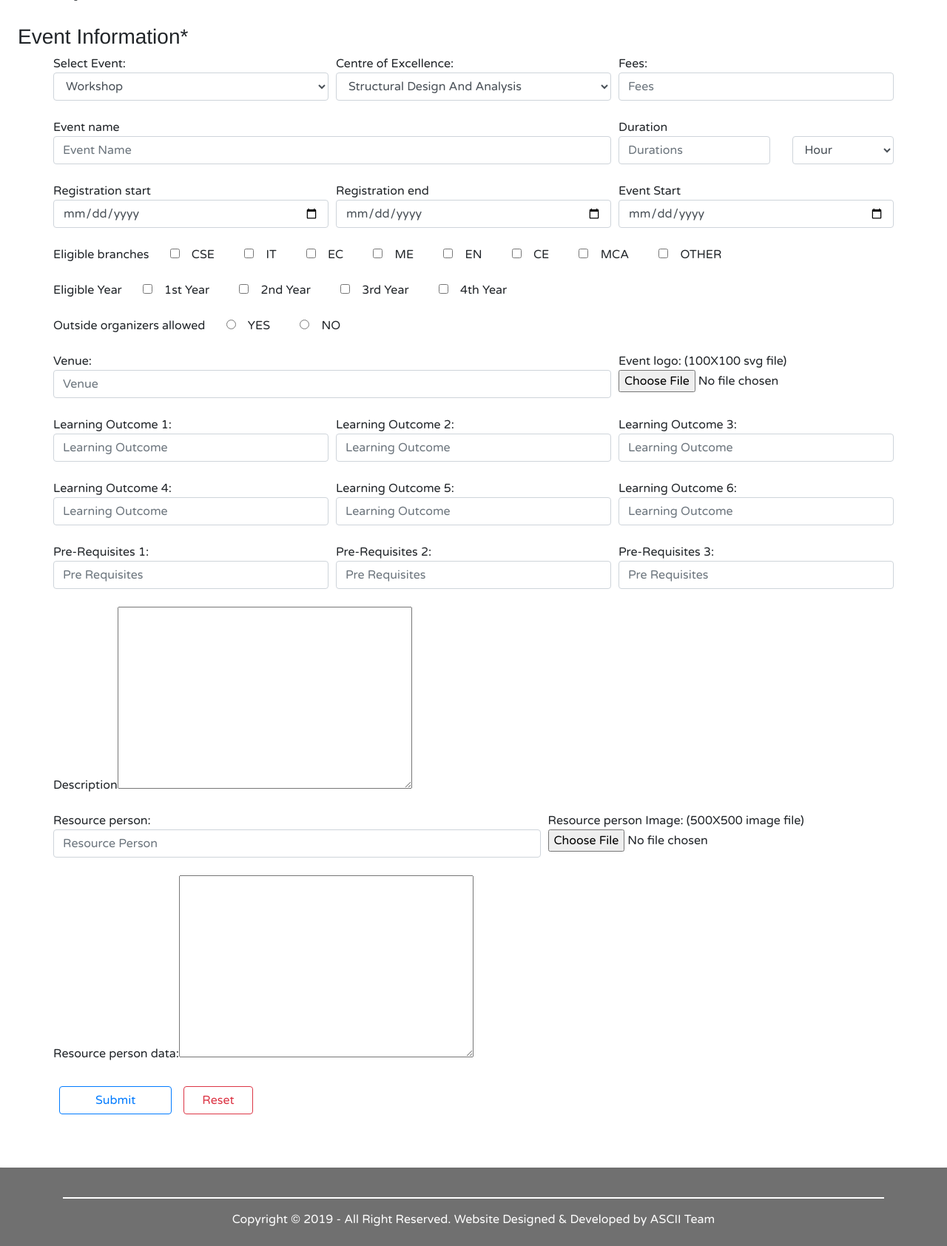
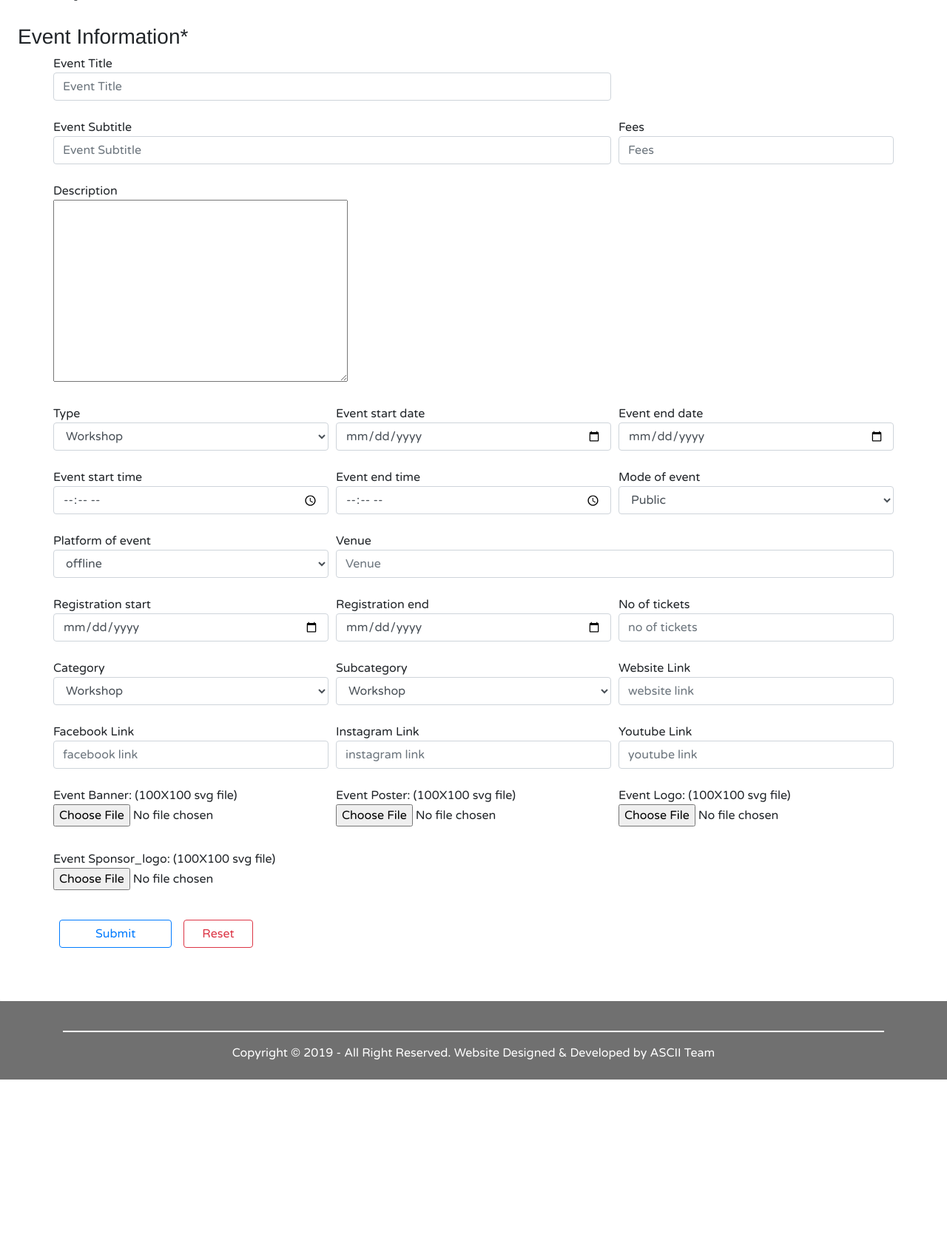
Before and after one commit to muzammil-85/Eventlify, a Django app: page /event/add-event in a window 1280 px wide. Shown: the part 151-1835 px from the top of the page at 74% size. After the commit the page ends 1610 px from the top, so only its background shows below. Run offline with Django 3.2, Linux system fonts and the light colour scheme; the visitor is signed in with stand-in values (Sample User, id 1); some libraries are stand-ins or nearby versions.

Commit message:
event create form and login is fixed.the event details page need to fix next

```diff
--- a/event/forms.py
+++ b/event/forms.py
@@ -5,98 +5,106 @@ from django import forms
 
 from .models import EventRecord
 
-EVENTS = [('workshop', 'Workshop'), ('seminar', 'Seminar'), ('competition', 'Competition'), ('training', 'Training'),
-          ('guest-lecture', 'Guest Lecture')]
-BRANCHES = [('CSE', 'CSE'), ('IT', 'IT'), ('EC', 'EC'), ('ME', 'ME'), ('EN', 'EN'),
-            ('CE', 'CE'), ('MCA', 'MCA'), ('OTHER', 'OTHER')]
-YEAR = [('1st Year', '1st Year'), ('2nd Year', '2nd Year'), ('3rd Year', '3rd Year'), ('4th Year', '4th Year')]
-CHOICE = [(1, 'YES'), (0, 'NO')]
-CENTER_OF_EXCELLENCE = [('SDA', 'Structural Design And Analysis'),
-                        ('NW', 'Cisco Networking Academy'),
-                        ('TIES', 'Texas Instruments Embedded System Lab'),
-                        ('SMC', 'SMC India Pvt Ltd.'),
-                        ('IARTC', 'Industrial Automation Research And Training Centre - IARTC'),
-                        ('VLSI', 'VLSI Design'),
-                        ('BIGD', 'Big Data Analytics'),
-                        ('MobApp', 'Mobile Application Development'),
-                        ('SWD', 'Center For Enterprise Software Development'),
-                        ('TST', 'Testing'),
-                        ('NI', 'ABES-NI Innovation Centre')]
-DURATION_STRING = [('Hour', 'Hour'), ('Hours', 'Hours'), ('Day', 'Day'), ('Days', 'Days'), ('Week', 'Week'),
-                   ('Weeks', 'Weeks'), ('Month', 'Month'), ('Months', 'Months')]
+EVENTS = [('workshop', 'Workshop'), ('seminar', 'Seminar')]
+MODE = [('public', 'Public'),('private', 'Private') ]
+
+PLATFORM = [('offline', 'offline'),("online", "online")]
 
 
 class EventForm(forms.ModelForm):
-    type = forms.CharField(widget=forms.Select(
+
+
+    event_title = forms.CharField(widget=forms.TextInput(
+        attrs={'class': 'form-control', 'placeholder': 'Event Title'}), required=True, max_length=100)
+
+    event_subtitle = forms.CharField(widget=forms.TextInput(
+        attrs={'class': 'form-control', 'placeholder': 'Event Subtitle'}), required=True, max_length=100)
+
+    types = forms.CharField(widget=forms.Select(
         choices=EVENTS, attrs={'class': 'form-control'}), required=True)
-    c_o_e = forms.CharField(widget=forms.Select(
-        choices=CENTER_OF_EXCELLENCE, attrs={'class': 'form-control'}), required=True)
 
-    event_name = forms.CharField(widget=forms.TextInput(
-        attrs={'class': 'form-control', 'placeholder': 'Event Name'}), required=True, max_length=100)
-    event_pic = forms.FileField(widget=forms.ClearableFileInput(
-        attrs={'class': 'custom-file-input', 'style': "opacity:1"}), required=True)
     fees = forms.FloatField(widget=forms.TextInput(
         attrs={'class': 'form-control', 'placeholder': 'Fees'}), min_value=0, max_value=10000, required=True)
+
+    description = forms.CharField(widget=CKEditorUploadingWidget())
+
+    event_start_date = forms.DateField(widget=forms.DateInput(
+        attrs={'type': 'date', 'class': 'form-control'}))
+
+    event_end_date = forms.DateField(widget=forms.DateInput(
+        attrs={'type': 'date', 'class': 'form-control'}))
+
+    event_start_time = forms.TimeField(widget=forms.TimeInput(
+        attrs={'type': 'time', 'class': 'form-control'}))
+
+    event_end_time = forms.TimeField(widget=forms.TimeInput(
+        attrs={'type': 'time', 'class': 'form-control'}))
+
+    platform = forms.CharField(widget=forms.Select(
+        choices=PLATFORM, attrs={'class': 'form-control'}), required=True)
+
+    venue = forms.CharField(widget=forms.TextInput(
+        attrs={'class': 'form-control', 'placeholder': 'Venue'}), required=True, max_length=50)
+
+
+    mode = forms.CharField(widget=forms.Select(
+        choices=MODE, attrs={'class': 'form-control'}), required=True)
+
     registration_start = forms.DateField(widget=forms.DateInput(
         attrs={'type': 'date', 'class': 'form-control'}))
+
     registration_end = forms.DateField(widget=forms.DateInput(
         attrs={'type': 'date', 'class': 'form-control'}))
-    event_date = forms.DateField(widget=forms.DateInput(
-        attrs={'type': 'date', 'class': 'form-control'}))
-    duration_number = forms.CharField(widget=forms.TextInput(
-        attrs={'class': 'form-control', 'placeholder': 'Durations'}), required=True, max_length=5)
-    duration_string = forms.CharField(widget=forms.Select(
-        choices=DURATION_STRING, attrs={'class': 'form-control'}), required=True)
-    eligible_branches = forms.CharField(widget=forms.CheckboxSelectMultiple(
-        choices=BRANCHES, attrs={'class': 'form-check-inline'}), required=True)
-    eligible_year = forms.CharField(widget=forms.CheckboxSelectMultiple(
-        choices=YEAR, attrs={'class': 'form-check-inline'}), required=True)
 
-    pre_requisites_1 = forms.CharField(widget=forms.TextInput(
-        attrs={'class': 'form-control', 'placeholder': 'Pre Requisites'}), required=True, max_length=50)
-    pre_requisites_2 = forms.CharField(widget=forms.TextInput(
-        attrs={'class': 'form-control', 'placeholder': 'Pre Requisites'}), required=True, max_length=50)
-    pre_requisites_3 = forms.CharField(widget=forms.TextInput(
-        attrs={'class': 'form-control', 'placeholder': 'Pre Requisites'}), required=True, max_length=50)
-    learning_outcome_1 = forms.CharField(widget=forms.TextInput(
-        attrs={'class': 'form-control', 'placeholder': 'Learning Outcome'}), required=False, max_length=100)
-    learning_outcome_2 = forms.CharField(widget=forms.TextInput(
-        attrs={'class': 'form-control', 'placeholder': 'Learning Outcome'}), required=False, max_length=100)
-    learning_outcome_3 = forms.CharField(widget=forms.TextInput(
-        attrs={'class': 'form-control', 'placeholder': 'Learning Outcome'}), required=False, max_length=100)
-    learning_outcome_4 = forms.CharField(widget=forms.TextInput(
-        attrs={'class': 'form-control', 'placeholder': 'Learning Outcome'}), required=False, max_length=100)
-    learning_outcome_5 = forms.CharField(widget=forms.TextInput(
-        attrs={'class': 'form-control', 'placeholder': 'Learning Outcome'}), required=False, max_length=100)
-    learning_outcome_6 = forms.CharField(widget=forms.TextInput(
-        attrs={'class': 'form-control', 'placeholder': 'Learning Outcome'}), required=False, max_length=100)
-    description = forms.CharField(widget=CKEditorUploadingWidget())
+    no_of_tickets = forms.FloatField(widget=forms.TextInput(
+        attrs={'class': 'form-control', 'placeholder': 'no of tickets'}), min_value=0, max_value=10000, required=True)
 
-    outside_organizer = forms.IntegerField(widget=forms.RadioSelect(
-        choices=CHOICE, attrs={'class': 'form-check-inline'}), required=True)
-    venue = forms.CharField(widget=forms.TextInput(
-        attrs={'class': 'form-control', 'placeholder': 'Venue'}), required=True, max_length=50)
-    resource_person = forms.CharField(widget=forms.TextInput(
-        attrs={'class': 'form-control', 'placeholder': 'Resource Person'}), required=True, max_length=100)
-    resource_person_data = forms.CharField(widget=CKEditorUploadingWidget())
-    resource_person_pic = forms.FileField(widget=forms.ClearableFileInput(
+    category = forms.CharField(widget=forms.Select(
+        choices=EVENTS, attrs={'class': 'form-control'}), required=True)
+
+    subcategory = forms.CharField(widget=forms.Select(
+        choices=EVENTS, attrs={'class': 'form-control'}), required=True)
+
+    website = forms.CharField(widget=forms.TextInput(
+        attrs={'class': 'form-control', 'placeholder': 'website link'}), required=False, max_length=100)
+
+    facebook = forms.CharField(widget=forms.TextInput(
+        attrs={'class': 'form-control', 'placeholder': 'facebook link'}), required=False, max_length=100)
+
+    instagram = forms.CharField(widget=forms.TextInput(
+        attrs={'class': 'form-control', 'placeholder': 'instagram link'}), required=False, max_length=100)
+
+    youtube = forms.CharField(widget=forms.TextInput(
+        attrs={'class': 'form-control', 'placeholder': 'youtube link'}), required=False, max_length=100)
+
+    banner = forms.FileField(widget=forms.ClearableFileInput(
         attrs={'class': 'custom-file-input', 'style': "opacity:1"}), required=True)
+
+    poster = forms.FileField(widget=forms.ClearableFileInput(
+        attrs={'class': 'custom-file-input', 'style': "opacity:1"}), required=True)
+
+    logo = forms.FileField(widget=forms.ClearableFileInput(
+        attrs={'class': 'custom-file-input', 'style': "opacity:1"}), required=True)
+
+    sponsor_logo = forms.FileField(widget=forms.ClearableFileInput(
+        attrs={'class': 'custom-file-input', 'style': "opacity:1"}), required=True)
+
+
 
     class Meta:
         model = EventRecord
-        fields = ['event_name', 'description', 'duration_number', 'resource_person', 'resource_person_data', 'venue',
-                  'fees', 'registration_start', 'registration_end', 'event_date', 'type', 'c_o_e', 'duration_string',
-                  'eligible_branches', 'outside_organizer', 'pre_requisites_1', 'pre_requisites_2', 'pre_requisites_3',
-                  'learning_outcome_1', 'learning_outcome_2', 'learning_outcome_3', 'learning_outcome_4',
-                  'learning_outcome_5', 'learning_outcome_6', 'resource_person_pic', 'event_pic', 'eligible_year']
+        fields = ['event_title', 'event_subtitle', 'fees', 'description', 'event_start_date', 'event_end_date',
+                  'event_start_time', 'event_end_time', 'venue', 'mode', 'registration_start', 'registration_end', 'no_of_tickets',
+                  'category', 'subcategory', 'website', 'facebook', 'instagram',
+                  'youtube', 'banner', 'poster', 'logo','platform','types',
+                  'sponsor_logo']
 
     def clean_registration_start(self):
         try:
             registration_start = self.cleaned_data['registration_start']
             if True or registration_start.strftime('%Y-%m-%d') >= date.today().strftime('%Y-%m-%d'):
                 return registration_start
-            raise forms.ValidationError("Invalid Start Date")
+            # raise forms.ValidationError("Invalid Start Date")
         except Exception:
             raise forms.ValidationError("Invalid Start Date")
 
--- a/event/serializer.py
+++ b/event/serializer.py
@@ -10,6 +10,7 @@ class EventRecordSerializer(serializers.ModelSerializer):
     class Meta:  # all thing under this class become the object of above class.
         model = EventRecord
         fields = '__all__'   # for needed field only ('fullname','mobile'). __all__ is means all the fields
+        # exclude = ('id','slug','user')
 
 
 class DataListSerializer(serializers.ModelSerializer):
--- a/event/templates/add_update_event.html
+++ b/event/templates/add_update_event.html
@@ -6,54 +6,71 @@
             <h3>Event Information*</h3>
             <div class="form-row px-md-5">
                 {{ form.media }}
-                <div class="pb-4 col-md-4"><label>Select Event:</label>{{ form.type }}{{ form.type.errors }}</div>
-                <div class="pb-4 col-md-4"><label>Centre of Excellence:</label>{{ form.c_o_e }}{{ form.c_o_e.errors }}</div>
-                <div class="pb-4 col-md-4"><label>Fees:</label>{{ form.fees }}{{ form.fees.errors }}</div>
-                <div class="pb-4 col-md-8"><label>Event name</label>{{ form.event_name }}{{ form.event_name.errors }}
+
+
+
+                <div class="pb-4 col-md-8"><label>Event Title</label>{{ form.event_title }}{{ form.event_title.errors }}</div>
+
+                <div class="pb-4 col-md-8"><label>Event Subtitle</label>{{ form.event_subtitle }}{{ form.event_subtitle.errors }}</div>
+
+                <div class="pb-4 col-md-4"><label>Fees</label>{{ form.fees }}{{ form.fees.errors }}</div>
+
+                <div class="pb-4 col-md-12"><label>Description</label><br>{{ form.description }}{{ form.description.errors }}</div>
+
+                <div class="pb-4 col-md-4"><label>Type</label>{{ form.types }}{{ form.types.errors }}</div>
+
+                <div class="pb-4 col-md-4">
+                    <label>Event start date</label>{{ form.event_start_date }}{{ form.event_start_date.errors }}
                 </div>
-                <div class="col-md-4"><label>Duration</label>
-                    <div class="row">
-                        <div class="pb-4 col-md-7">{{ form.duration_number }}
-                            <span style="color:red;">{{ form.duration_number.errors }}</span></div>
-                        <div class="pb-4 col-md-5">{{ form.duration_string }}{{ form.duration_string.errors }}</div>
-                    </div>
+
+                <div class="pb-4 col-md-4">
+                    <label>Event end date</label>{{ form.event_end_date }}{{ form.event_end_date.errors }}
                 </div>
+
+                <div class="pb-4 col-md-4">
+                    <label>Event start time</label>{{ form.event_start_time }}{{ form.event_start_time.errors }}
+                </div>
+
+                <div class="pb-4 col-md-4">
+                    <label>Event end time</label>{{ form.event_end_time }}{{ form.event_end_time.errors }}
+                </div>
+                <div class="pb-4 col-md-4"><label>Mode of event</label>{{ form.mode }}{{ form.mode.errors }}</div>
+
+                <div class="pb-4 col-md-4"><label>Platform of event</label>{{ form.platform }}{{ form.platform.errors }}</div>
+
+                <div class="pb-4 col-md-8"><label>Venue</label>{{ form.venue }}{{ form.venue.errors }}</div>
+
+
+
+
                 <div class="pb-4 col-md-4">
                     <label>Registration start</label>{{ form.registration_start }}{{ form.registration_start.errors }}
                 </div>
+
                 <div class="pb-4 col-md-4">
                     <label>Registration end</label>{{ form.registration_end }}{{ form.registration_end.errors }}
                 </div>
+
+
                 <div class="pb-4 col-md-4">
-                    <label>Event Start</label>{{ form.event_date }}{{ form.event_date.errors }}
+                    <label>No of tickets</label>{{ form.no_of_tickets }}{{ form.no_of_tickets.errors }}
                 </div>
-                <div class="pb-4 col-md-12">Eligible branches{% for radio in form.eligible_branches %}
-                    <div class="pl-sm-4 pl-2 form-check form-check-inline">{{ radio }}</div>
-                {% endfor %}{{ form.eligible_branches.errors }}</div>
-                <div class="pb-4 col-md-12">Eligible Year{% for radio in form.eligible_year %}
-                    <div class="pl-sm-4 pl-2 form-check form-check-inline">{{ radio }}</div>
-                {% endfor %}{{ form.eligible_year.errors }}</div>
-                <div class="pb-4 col-md-12"><label>Outside organizers allowed</label>
-                    {% for radio in form.outside_organizer %}
-                        <div class="pl-sm-4 pl-2 form-check form-check-inline">{{ radio }}</div>
-                    {% endfor %}{{ form.outside_organizer.errors }}</div>
-                <div class="pb-4 col-md-8"><label>Venue:</label>{{ form.venue }}{{ form.venue.errors }}</div>
-                <div class="pb-4 col-md-4"><label>Event logo: (100X100 svg file)</label>{{ form.event_pic }}{{ form.event_pic.errors }}</div>
-                <div class="pb-4 col-md-4"><label>Learning Outcome 1:</label>{{ form.learning_outcome_1 }}{{ form.learning_outcome_1.errors }}</div>
-                <div class="pb-4 col-md-4"><label>Learning Outcome 2:</label>{{ form.learning_outcome_2 }}{{ form.learning_outcome_2.errors }}</div>
-                <div class="pb-4 col-md-4"><label>Learning Outcome 3:</label>{{ form.learning_outcome_3 }}{{ form.learning_outcome_3.errors }}</div>
-                <div class="pb-4 col-md-4"><label>Learning Outcome 4:</label>{{ form.learning_outcome_4 }}{{ form.learning_outcome_4.errors }}</div>
-                <div class="pb-4 col-md-4"><label>Learning Outcome 5:</label>{{ form.learning_outcome_5 }}{{ form.learning_outcome_5.errors }}</div>
-                <div class="pb-4 col-md-4"><label>Learning Outcome 6:</label>{{ form.learning_outcome_6 }}{{ form.learning_outcome_6.errors }}</div>
-                <div class="pb-4 col-md-4"><label>Pre-Requisites 1:</label>{{ form.pre_requisites_1 }}{{ form.pre_requisites_1.errors }}</div>
-                <div class="pb-4 col-md-4"><label>Pre-Requisites 2:</label>{{ form.pre_requisites_2 }}{{ form.pre_requisites_2.errors }}</div>
-                <div class="pb-4 col-md-4"><label>Pre-Requisites 3:</label>{{ form.pre_requisites_3 }}{{ form.pre_requisites_3.errors }}</div>
-                <div class="pb-4 col-md-12"><label>Description</label>{{ form.description }}{{ form.description.errors }}</div>
-                <div class="pb-4 col-md-7"><label>Resource person:</label>{{ form.resource_person }}{{ form.resource_person.errors }}</div>
-                <div class="pb-4 col-md-5">
-                    <label>Resource person Image: (500X500 image file)</label>{{ form.resource_person_pic }}{{ form.resource_person_pic.errors }}</div>
-                <div class="pb-4 col-md-12"><label>Resource person data:</label>{{ form.resource_person_data }}{{ form.resource_person_data.errors }}</div>
-{#            {{ form.as_p }}#}
+
+
+                <div class="pb-4 col-md-4"><label>Category</label>{{ form.category }}{{ form.category.errors }}</div>
+
+                <div class="pb-4 col-md-4"><label>Subcategory</label>{{ form.subcategory }}{{ form.subcategory.errors }}</div>
+
+                <div class="pb-4 col-md-4"><label>Website Link</label>{{ form.website }}{{ form.website.errors }}</div>
+                <div class="pb-4 col-md-4"><label>Facebook Link</label>{{ form.facebook }}{{ form.facebook.errors }}</div>
+                <div class="pb-4 col-md-4"><label>Instagram Link</label>{{ form.instagram }}{{ form.instagram.errors }}</div>
+                <div class="pb-4 col-md-4"><label>Youtube Link</label>{{ form.youtube }}{{ form.youtube.errors }}</div>
+
+                <div class="pb-4 col-md-4"><label>Event Banner: (100X100 svg file)</label>{{ form.banner }}{{ form.banner.errors }}</div>
+                <div class="pb-4 col-md-4"><label>Event Poster: (100X100 svg file)</label>{{ form.poster }}{{ form.poster.errors }}</div>
+                <div class="pb-4 col-md-4"><label>Event Logo: (100X100 svg file)</label>{{ form.logo }}{{ form.logo.errors }}</div>
+                <div class="pb-4 col-md-4"><label>Event Sponsor_logo: (100X100 svg file)</label>{{ form.sponsor_logo }}{{ form.sponsor_logo.errors }}</div>
+
             </div>
             <div class="px-md-5 pb-5 btn-toolbar">
                 <button type="submit" class="px-5 m-2 btn btn-outline-primary">Submit</button>
--- a/event/views.py
+++ b/event/views.py
@@ -8,7 +8,7 @@ from django.views.generic import TemplateView
 from registration.models import RegistrationRecord
 from .forms import EventForm
 from .models import EventRecord
-
+from eventlify.settings import BASE_URL
 
 # Create your views here.
 class EventListView(TemplateView):
@@ -16,7 +16,7 @@ class EventListView(TemplateView):
 
     def get(self, request, *args, **kwargs):
         request.session['head_name'] = 'event'
-        event_list = EventRecord.objects.all().order_by('-event_date')
+        event_list = EventRecord.objects.all().order_by('-event_start_date')
         return render(request, self.template_name, {'event_list': event_list})
 
 
@@ -72,7 +72,7 @@ class AddEvent(TemplateView):
                     messages.error(request, 'Invalid Input')
             else:
                 raise PermissionDenied
-            return render(request, self.template_name, {'form': form})
+            return render(request, self.template_name, {'form': form,'base':BASE_URL})
         # except Exception:
         #     messages.error(request, 'Permission Denied')
         #     return redirect('home')
--- a/eventlify/settings.py
+++ b/eventlify/settings.py
@@ -25,6 +25,8 @@ SECRET_KEY = os.environ.get('SECRET_KEY')
 DEBUG = bool(os.environ.get('DEBUG'))
 
 ALLOWED_HOSTS = ['*']
+
+BASE_URL = os.environ.get('BASE_URL')
 
 # Application definition
 
--- a/eventlify/views.py
+++ b/eventlify/views.py
@@ -11,7 +11,7 @@ def home(request):
     except Exception:
         num = 16
     request.session['head_name'] = 'home'
-    event_list = EventRecord.objects.all().order_by('-event_date')[:num]
+    event_list = EventRecord.objects.all().order_by('-event_start_date')[:num]
     return render(request, 'index.html', {'event_list': event_list})
 
 
```
Also changed, not shown: event/models.py (+48 -39 lines), event/templates/event-list.html (+80 -8 lines), event/migrations/0002_auto_20230708_1239.py (added), event/migrations/0003_eventrecord_type.py (added), event/migrations/0004_delete_sociallinks.py (added), event/migrations/0005_auto_20230709_1515.py (added), event/migrations/0006_eventrecord_platform.py (added), event/migrations/0007_auto_20230709_1655.py (added), event/migrations/0008_auto_20230709_1700.py (added), event/migrations/0009_auto_20230709_2034.py (added).
